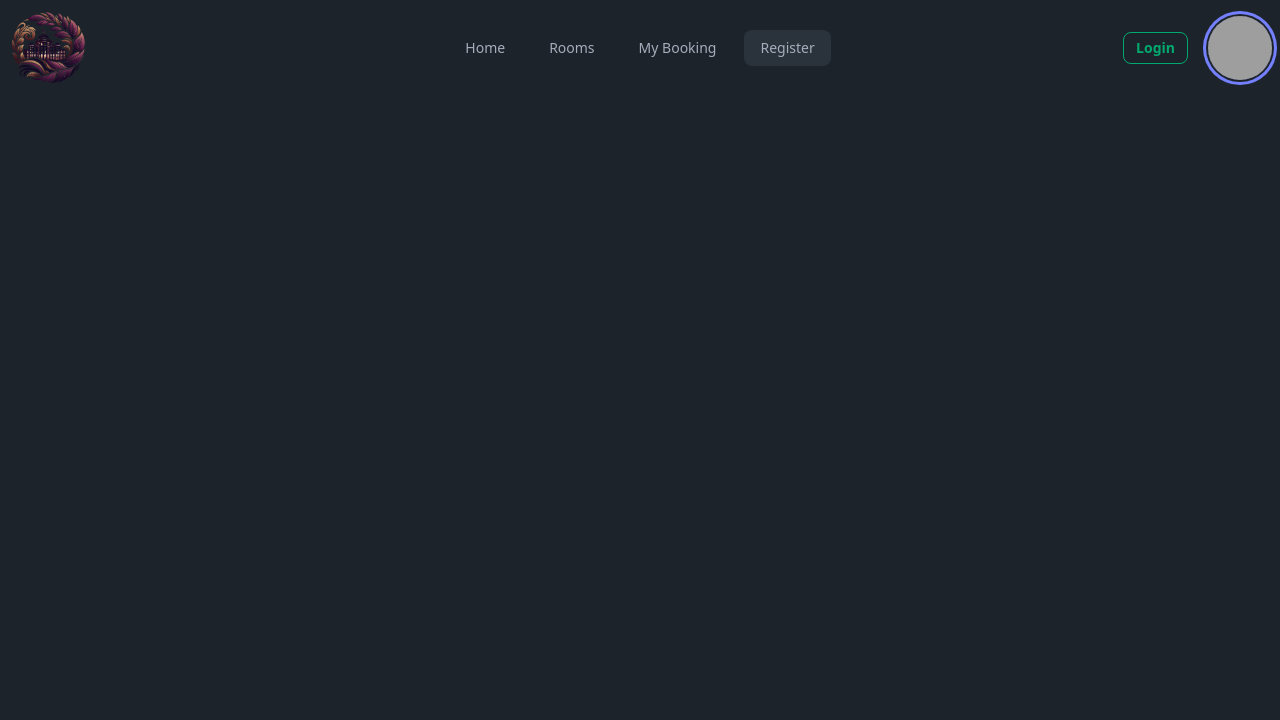
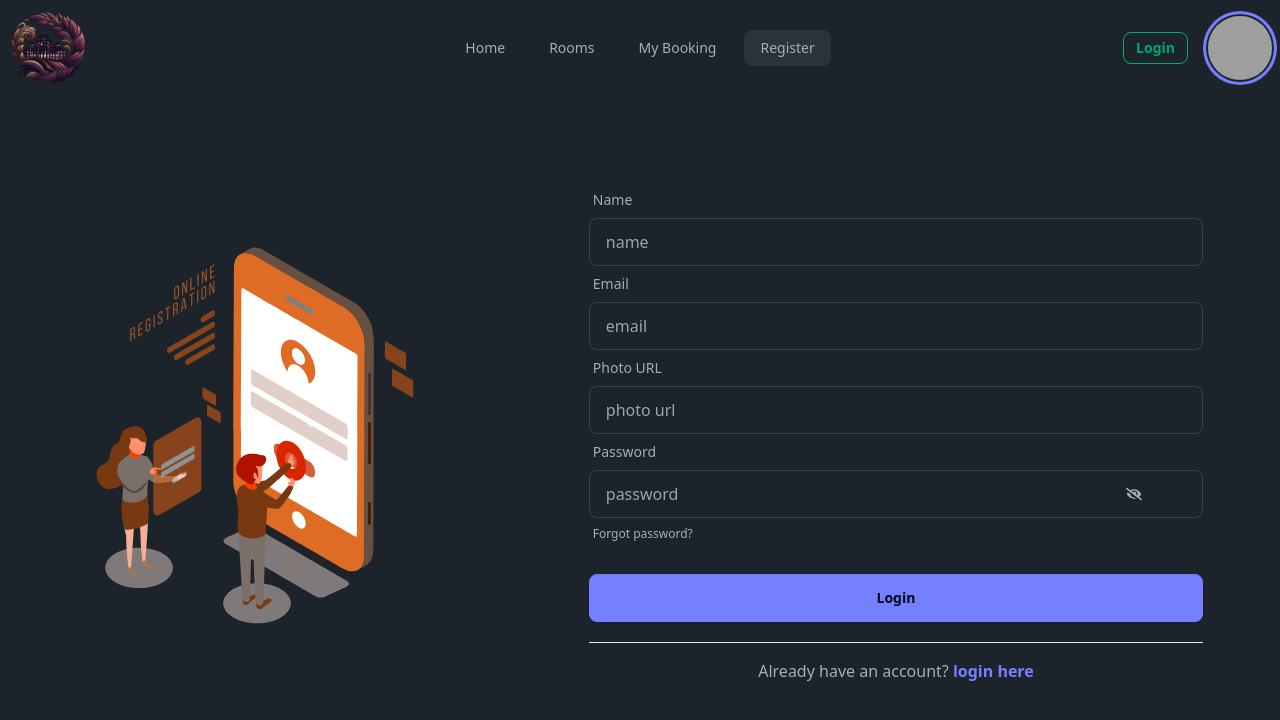
Before and after one commit to rakibulhasan044/assignment-11-client, a React (Vite) app: page /register in a window 1280 px wide. Shown: the top 720 px of the page. Built offline with nearby package versions, Linux system fonts and the light colour scheme; no server answers; grey boxes are pictures that could not be loaded.

Commit message:
register design

```diff
--- a/src/pages/authentication/Login.jsx
+++ b/src/pages/authentication/Login.jsx
@@ -11,9 +11,15 @@ const Login = () => {
 
   const handleLogin = (e) => {
     e.preventDefault();
+    const form = e.target;
+    const email = form.email.value;
+    const password = form.password.value;
+    console.log(email, password);
   };
 
-  const handleGoogleLogin = () => {};
+  const handleGoogleLogin = () => {
+    console.log('ttt');
+  };
   return (
     <div className="relative flex flex-col md:flex-row items-center py-10 md:py-20 max-h-screen w-full">
       <div className="w-full md:w-2/5 h-full md:h-auto absolute md:relative top-0 left-0 md:top-auto md:left-auto">
--- a/src/pages/authentication/Register.jsx
+++ b/src/pages/authentication/Register.jsx
@@ -1,10 +1,112 @@
+import { useState } from "react";
+import { Link } from "react-router-dom";
+import { FaEye } from "react-icons/fa6";
+import { FaEyeSlash } from "react-icons/fa";
+import register from '../../assets/animation/register.json'
+import Lottie from "lottie-react";
 
 const Register = () => {
-    return (
-        <div>
+  const [show, setShow] = useState(false);
+  const handleRegister = (e) => {
+    e.preventDefault();
+    const form = e.target;
+    const name = form.name.value;
+    const email = form.email.value;
+    const photourl = form.photourl.value;
+    const password = form.password.value;
+    console.log(name, email, photourl, password);
 
+  };
+  return (
+    <div className="relative flex flex-col md:flex-row items-center py-10 md:py-20 max-h-screen w-full">
+      <div className="w-full md:w-2/5 h-full md:h-auto absolute md:relative top-0 left-0 md:top-auto md:left-auto">
+        <Lottie
+          animationData={register}
+          loop={true}
+          className="w-full h-full md:h-auto"
+          style={{ zIndex: -1 }}
+        />
+      </div>
+      <div className="flex flex-col w-full md:w-3/5 z-10  p-5 md:p-0">
+        <form onSubmit={handleRegister} className="w-full md:w-4/5 mx-auto">
+          <div className="form-control">
+            <label className="label">
+              <span className="label-text">Name</span>
+            </label>
+            <input
+              type="text"
+              placeholder="name"
+              name="name"
+              className="input input-bordered"
+              required
+            />
+          </div>
+          <div className="form-control">
+            <label className="label">
+              <span className="label-text">Email</span>
+            </label>
+            <input
+              type="email"
+              placeholder="email"
+              name="email"
+              className="input input-bordered"
+              required
+            />
+          </div>
+          <div className="form-control">
+            <label className="label">
+              <span className="label-text">Photo URL</span>
+            </label>
+            <input
+              type="text"
+              placeholder="photo url"
+              name="photourl"
+              className="input input-bordered"
+              required
+            />
+          </div>
+          <div className="form-control relative">
+            <label className="label">
+              <span className="label-text">Password</span>
+            </label>
+            <input
+              type={show ? "text" : "password"}
+              placeholder="password"
+              name="password"
+              className="input input-bordered"
+              required
+            />
+            <span
+              className="absolute top-[52px] right-[10%] cursor-pointer"
+              onClick={() => setShow(!show)}
+              tabIndex={0}
+              aria-label="Toggle password visibility"
+              role="button"
+            >
+              {show ? <FaEye /> : <FaEyeSlash />}
+            </span>
+            <label className="label">
+              <a href="#" className="label-text-alt link link-hover">
+                Forgot password?
+              </a>
+            </label>
+          </div>
+          <div className="form-control mt-6">
+            <button className="btn btn-primary">Login</button>
+          </div>
+          <hr className="mt-5" />
+        </form>
+        <div className="text-center space-y-2 pt-4">
+          <p>
+            Already have an account?{" "}
+            <Link to="/login" className="text-primary font-semibold">
+              login here
+            </Link>
+          </p>
         </div>
-    );
+      </div>
+    </div>
+  );
 };
 
 export default Register;
```
